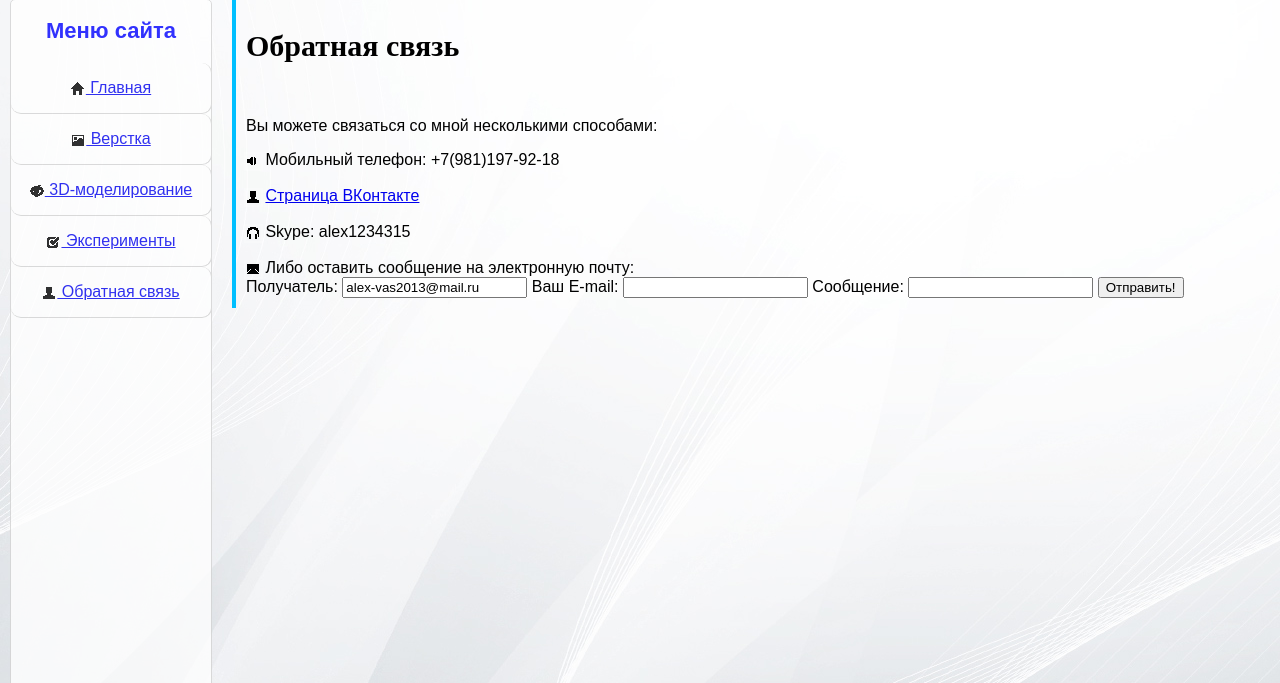
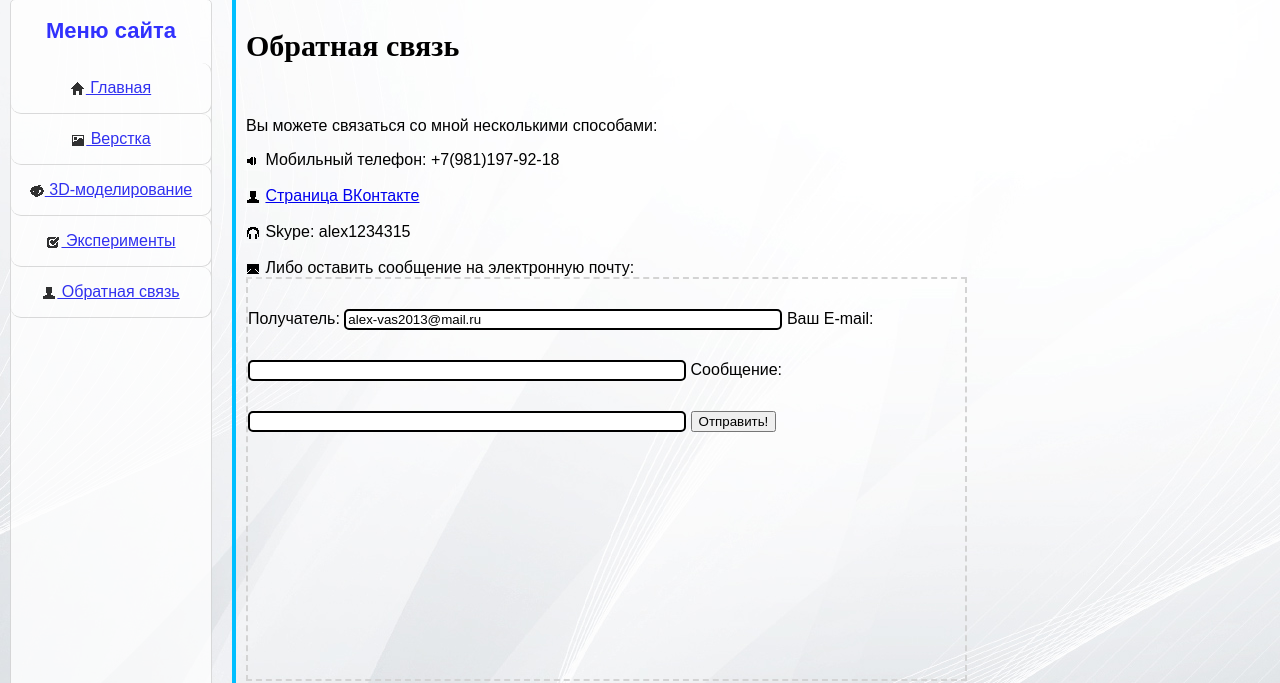
Before and after one commit to alexey-vasunin/alexey-vasunin.github.io, a PHP site: page /feedback.html in a window 1280 px wide. Shown: the part 92-775 px from the top of the page. Run offline with PHP 8.4, Linux system fonts and the light colour scheme.

Commit message:
Update style_index.css

```diff
--- a/style_index.css
+++ b/style_index.css
@@ -201,19 +201,20 @@ a:visited,
 	margin-right: 0px;
 }
 
-form>.email {
+form[name="email"]{
 	border: 2px dashed lightgray;
 	width: 70%;
 	height: 400px;
 }
 
-.email>input {
+input[type="text"],
+input[type="textarea"] {
 	width:60%;
 	margin-top: 30px;
 	border: 2px solid black;
 	border-radius: 5px;
 }
 
-.email>input:hover {
+input:hover {
 	border: 2px solid green;
 }
```
